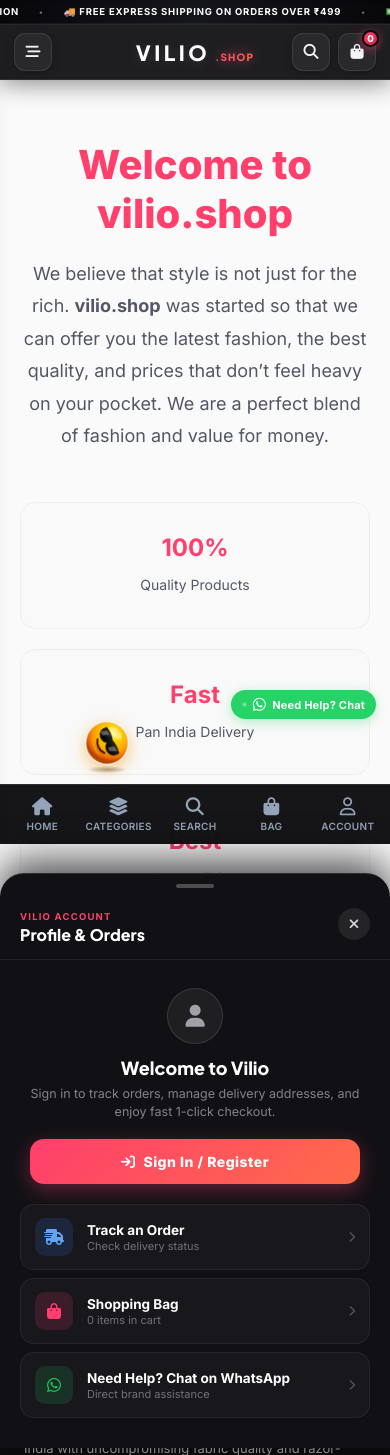
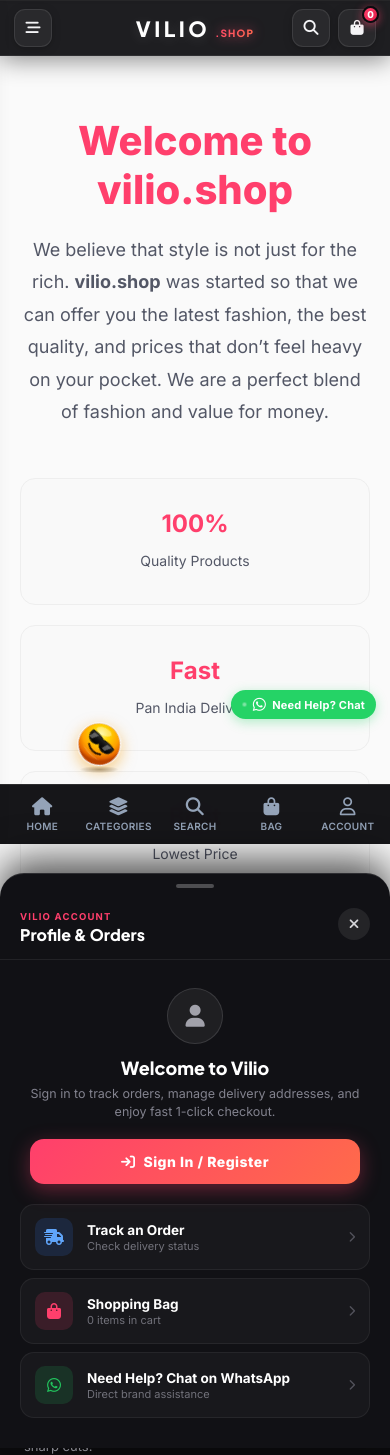
Before and after one commit to aiman001-ai/vilio-shop, a Django app: page /about-us/ in a window 390 px wide. Shown: the top 1455 px of the page. Run offline with Django 5.2, Linux system fonts and the light colour scheme; data comes from the database, SQL or seed files in the repository.

Commit message:
Remove top scrolling announcement ticker bar and reset header clearance

```diff
--- a/app1/templates/base.html
+++ b/app1/templates/base.html
@@ -53,7 +53,7 @@
             --radius-lg: 14px;
             --radius-full: 9999px;
             --header-height: 52px;
-            --announcement-height: 24px;
+            --announcement-height: 0px;
             --bottom-nav-height: 60px;
         }
 
@@ -68,7 +68,7 @@
             font-family: 'Inter', system-ui, -apple-system, sans-serif;
             background-color: var(--bg-page);
             color: var(--text-main);
-            padding-top: calc(var(--header-height) + var(--announcement-height));
+            padding-top: var(--header-height);
             padding-bottom: 0;
             overflow-x: hidden;
             -webkit-font-smoothing: antialiased;
@@ -95,59 +95,10 @@
             font-family: inherit;
         }
 
-        /* ===== 2. ANNOUNCEMENT BAR TICKER ===== */
-        .announcement-bar {
+        /* ===== LUXURY PRIMARY HEADER ===== */
+        .site-header {
             position: fixed;
             top: 0;
-            left: 0;
-            width: 100%;
-            height: var(--announcement-height);
-            background: #000000;
-            color: #ffffff;
-            font-size: 10px;
-            font-weight: 600;
-            letter-spacing: 0.6px;
-            line-height: var(--announcement-height);
-            display: flex;
-            align-items: center;
-            justify-content: center;
-            z-index: 1002;
-            overflow: hidden;
-            border-bottom: 1px solid rgba(255, 255, 255, 0.08);
-            text-transform: uppercase;
-        }
-
-        .announcement-ticker {
-            display: inline-flex;
-            align-items: center;
-            gap: 16px;
-            white-space: nowrap;
-            animation: tickerSlide 22s linear infinite;
-        }
-
-        @keyframes tickerSlide {
-            0% { transform: translateX(25%); }
-            100% { transform: translateX(-50%); }
-        }
-
-        .announcement-ticker:hover {
-            animation-play-state: paused;
-        }
-
-        .ticker-highlight {
-            color: #ff3f6c;
-            font-weight: 700;
-        }
-
-        .ticker-dot {
-            opacity: 0.4;
-            font-size: 8px;
-        }
-
-        /* ===== 3. LUXURY PRIMARY HEADER ===== */
-        .site-header {
-            position: fixed;
-            top: var(--announcement-height);
             left: 0;
             width: 100%;
             height: var(--header-height);
@@ -165,7 +116,7 @@
         }
 
         .site-header.header-hidden {
-            transform: translateY(calc(-100% - var(--announcement-height)));
+            transform: translateY(-100%);
             pointer-events: none;
         }
 
@@ -619,34 +570,13 @@
         @media (max-width: 768px) {
             :root {
                 --header-height: 56px;
-                --announcement-height: 24px;
+                --announcement-height: 0px;
                 --bottom-nav-height: 60px;
             }
 
             body {
-                padding-top: calc(56px + var(--announcement-height, 24px)) !important;
+                padding-top: 56px !important;
                 padding-bottom: var(--bottom-nav-height, 60px);
-            }
-
-            /* Announcement Bar Ticker on Mobile */
-            .announcement-bar {
-                height: 24px !important;
-                line-height: 24px !important;
-                background: linear-gradient(90deg, #07070a 0%, #15151c 50%, #07070a 100%) !important;
-                border-bottom: 1px solid rgba(255, 255, 255, 0.06) !important;
-                font-size: 9.5px !important;
-                font-weight: 700 !important;
-                letter-spacing: 0.8px !important;
-            }
-
-            .announcement-ticker {
-                gap: 20px !important;
-            }
-
-            .ticker-highlight {
-                color: #ff3f6c !important;
-                font-weight: 800 !important;
-                text-shadow: 0 0 10px rgba(255, 63, 108, 0.5) !important;
             }
 
             /* Luxury Mobile Site Header */
@@ -662,7 +592,7 @@
                 border-bottom: 1px solid rgba(255, 255, 255, 0.08) !important;
                 box-shadow: 0 1px 0 rgba(255, 255, 255, 0.04) inset, 0 4px 24px rgba(0, 0, 0, 0.45) !important;
                 position: fixed !important;
-                top: var(--announcement-height, 24px) !important;
+                top: 0 !important;
                 left: 0 !important;
                 width: 100% !important;
                 box-sizing: border-box !important;
@@ -1649,23 +1579,6 @@
 </head>
 
 <body>
-    <!-- 1. TOP ANNOUNCEMENT BAR TICKER -->
-    <div class="announcement-bar">
-        <div class="announcement-ticker">
-            <span>⚡ <span class="ticker-highlight">NEW DROPS LIVE</span> • PREMIUM STREETWEAR COLLECTION</span>
-            <span class="ticker-dot">•</span>
-            <span>🚚 FREE EXPRESS SHIPPING ON ORDERS OVER ₹499</span>
-            <span class="ticker-dot">•</span>
-            <span>💵 CASH ON DELIVERY (COD) AVAILABLE ACROSS INDIA</span>
-            <span class="ticker-dot">•</span>
-            <span>🔄 7 DAYS HASSLE-FREE EXCHANGES & RETURNS</span>
-            <span class="ticker-dot">•</span>
-            <span>⚡ <span class="ticker-highlight">NEW DROPS LIVE</span> • PREMIUM STREETWEAR COLLECTION</span>
-            <span class="ticker-dot">•</span>
-            <span>🚚 FREE EXPRESS SHIPPING ON ORDERS OVER ₹499</span>
-        </div>
-    </div>
-
     <!-- 2. EXPANDABLE SEARCH OVERLAY -->
     <div id="search-overlay" class="search-overlay-bar">
         <div class="search-container-inner">
--- a/app1/templates/product_detail.html
+++ b/app1/templates/product_detail.html
@@ -451,7 +451,7 @@
 <style>
 /* ===== 1. CORE RESET & HEADER CLEARANCE FIX ===== */
 body {
-    padding-top: calc(var(--header-height, 56px) + var(--announcement-height, 24px)) !important;
+    padding-top: var(--header-height, 52px) !important;
     background-color: #ffffff;
     font-family: 'Inter', -apple-system, BlinkMacSystemFont, 'Segoe UI', Roboto, sans-serif;
     color: #18181b;
@@ -536,7 +536,7 @@ body {
 /* ===== 4. LEFT GALLERY: VERTICAL THUMBNAILS ON LEFT, MAIN SHOWCASE ON RIGHT ===== */
 .gallery-section {
     position: sticky;
-    top: calc(var(--header-height, 52px) + var(--announcement-height, 24px) + 16px);
+    top: calc(var(--header-height, 52px) + 16px);
     height: fit-content;
     width: 100%;
     display: flex;
@@ -1875,7 +1875,7 @@ body {
 /* ===== 11. RESPONSIVE MOBILE OVERHAUL (max-width: 768px) ===== */
 @media (max-width: 768px) {
     body {
-        padding-top: calc(var(--header-height, 56px) + var(--announcement-height, 24px)) !important;
+        padding-top: var(--header-height, 56px) !important;
     }
 
     .pdp-breadcrumbs-bar {
```
